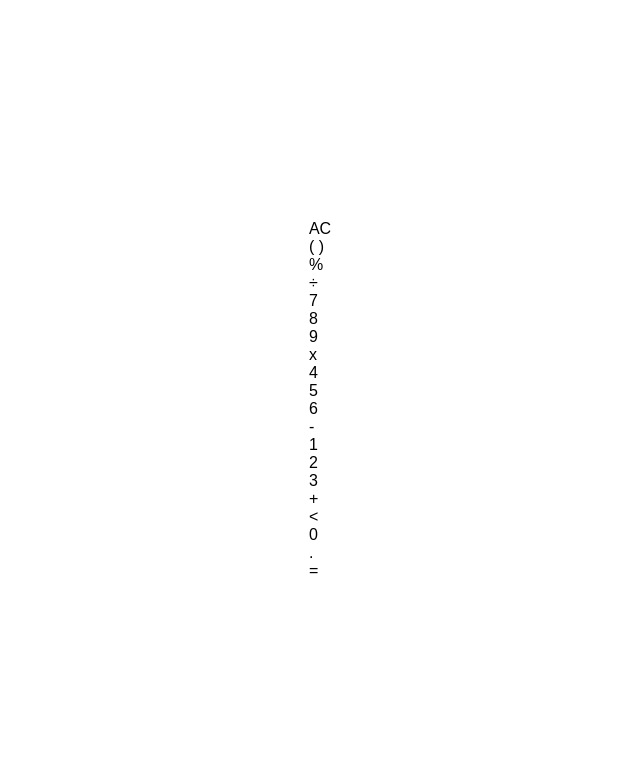
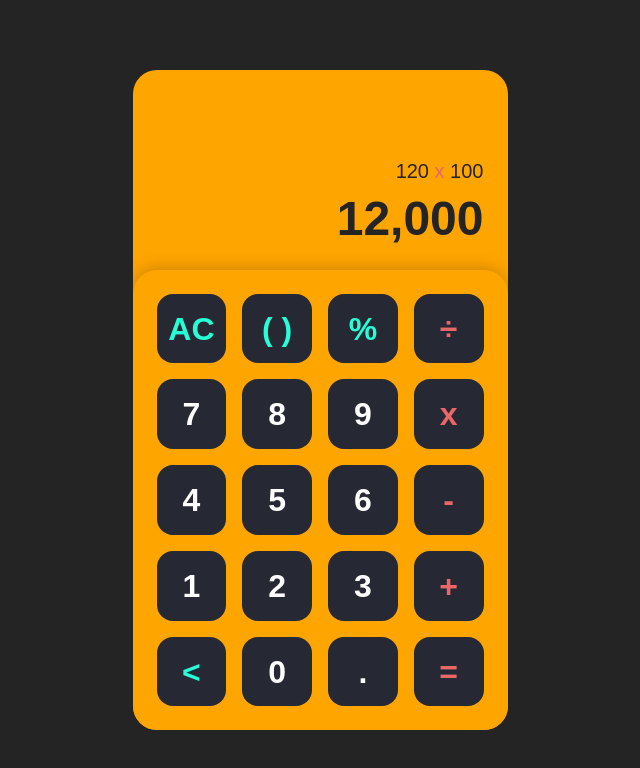
Before and after one commit to driss292/calculatrice-TS, a website built with Vite: page index.html in a window 1280 px wide. Shown: the whole page, without its empty margins (320-960 px from the left). Built offline with nearby package versions, Linux system fonts and the light colour scheme.

Commit message:
style v1 OK

```diff
--- a/index.html
+++ b/index.html
@@ -12,8 +12,9 @@
         <!-- DISPlAY -->
         <div class="display">
           <div class="content">
-            <div class="input"></div>
-            <div class="output"></div>
+            <div class="input">120 <span class="operator">x</span> 100</div>
+            <div class="output">12,000</div>
+          </div>
         </div>
         <!-- KEYS -->
         <div class="keys">
@@ -26,62 +27,61 @@
           <div data-key="%" class="key action">
             <span>%</span>
           </div>
-            <div data-key="/" class="key action">
+          <div data-key="/" class="key operator">
             <span>÷</span>
           </div>
-            <div data-key="7" class="key action">
+          <div data-key="7" class="key">
             <span>7</span>
           </div>
-            <div data-key="8" class="key action">
+          <div data-key="8" class="key">
             <span>8</span>
           </div>
-            <div data-key="9" class="key action">
+          <div data-key="9" class="key">
             <span>9</span>
           </div>
-            <div data-key="*" class="key action">
+          <div data-key="*" class="key operator">
             <span>x</span>
           </div>
-            <div data-key="4" class="key action">
+          <div data-key="4" class="key">
             <span>4</span>
           </div>
-            <div data-key="5" class="key action">
+          <div data-key="5" class="key">
             <span>5</span>
           </div>
-            <div data-key="6" class="key action">
+          <div data-key="6" class="key">
             <span>6</span>
           </div>
-            <div data-key="-" class="key action">
+          <div data-key="-" class="key operator">
             <span>-</span>
           </div>
-            <div data-key="1" class="key action">
+          <div data-key="1" class="key">
             <span>1</span>
           </div>
-            <div data-key="2" class="key action">
+          <div data-key="2" class="key">
             <span>2</span>
           </div>
-            <div data-key="3" class="key action">
+          <div data-key="3" class="key">
             <span>3</span>
           </div>
-            <div data-key="+" class="key action">
+          <div data-key="+" class="key operator">
             <span>+</span>
           </div>
           <div data-key="backspace" class="key action">
             <span>&lt;</span>
           </div>
-            <div data-key="0" class="key action">
+          <div data-key="0" class="key">
             <span>0</span>
           </div>
-            <div data-key="." class="key action">
+          <div data-key="." class="key">
             <span>.</span>
           </div>
-            <div data-key="=" class="key action">
+          <div data-key="=" class="key operator">
             <span>=</span>
           </div>
         </div>
         <!-- KEYS -->
       </div>
     </div>
-    </div>
     <script type="module" src="/src/main.ts"></script>
   </body>
 </html>
--- a/src/main.ts
+++ b/src/main.ts
@@ -1,2 +1 @@
 import "./style.css";
-console.log("OK");
--- a/src/style.css
+++ b/src/style.css
@@ -1,3 +1,11 @@
+:root {
+  /* COLOR */
+  --primary: #242424;
+  --secondary: #ffa500;
+  --action-color: #26fed7;
+  --operator-color: #eb6666;
+}
+
 * {
   padding: 0;
   margin: 0;
@@ -6,8 +14,104 @@
 }
 
 .app {
+  background: var(--primary);
   display: flex;
   justify-content: center;
   align-items: center;
   height: 100vh;
 }
+
+.calculator {
+  background-color: var(--secondary);
+  width: 100%;
+  max-width: 375px;
+  min-height: 640px;
+  display: flex;
+  flex-direction: column;
+  border-radius: 1.5rem;
+  overflow: hidden;
+}
+
+.display {
+  min-height: 200px;
+  padding: 1.5em;
+  display: flex;
+  justify-content: flex-end;
+  align-items: flex-end;
+  color: var(--primary);
+  text-align: right;
+  flex: 1 1 0%;
+}
+
+.display .content {
+  display: flex;
+  flex-direction: column;
+  justify-content: flex-end;
+  width: 100%;
+  max-width: 100%;
+  overflow: auto;
+}
+
+.display .input {
+  width: 100%;
+  font-size: 1.25rem;
+  margin-bottom: 0.5rem;
+}
+
+.display .output {
+  font-size: 3rem;
+  font-weight: 700;
+  width: 100%;
+  white-space: nowrap;
+}
+
+.display .operator {
+  color: var(--operator-color);
+}
+.display .brackets,
+.display .percent {
+  color: var(--action-color);
+}
+
+.keys {
+  background: var(--secondary);
+  padding: 1.5rem;
+  border-radius: 1.5rem 1.5rem 0 0;
+  display: grid;
+  grid-template-columns: repeat(4, 1fr);
+  grid-template-rows: repeat(5, 1fr);
+  grid-gap: 1rem;
+  box-shadow: 0px -2px 16px rgba(0, 0, 0, 0.2);
+}
+
+.keys .key {
+  position: relative;
+  cursor: pointer;
+  display: block;
+  height: 0;
+  padding-top: 100%;
+  background-color: #262933;
+  border-radius: 1rem;
+  transition: 0.2s;
+  user-select: none;
+}
+.keys .key span {
+  position: absolute;
+  top: 50%;
+  left: 50%;
+  transform: translate(-50%, -50%);
+  font-size: 2rem;
+  font-weight: 700;
+  color: #fff;
+}
+
+.keys .key:hover {
+  box-shadow: inset 0px 0px 8px rgba(0, 0, 0, 0.2);
+}
+.keys .key.operator span {
+  color: var(--operator-color);
+}
+
+.keys .key.action span {
+  color: var(--action-color);
+}
```
Lines whose indentation alone changed are shown as unchanged.
